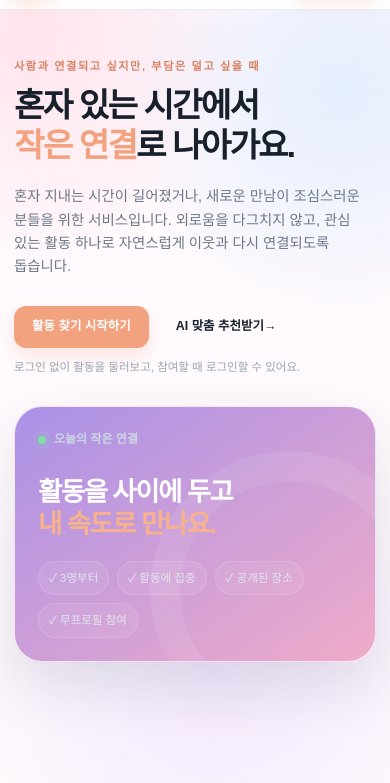
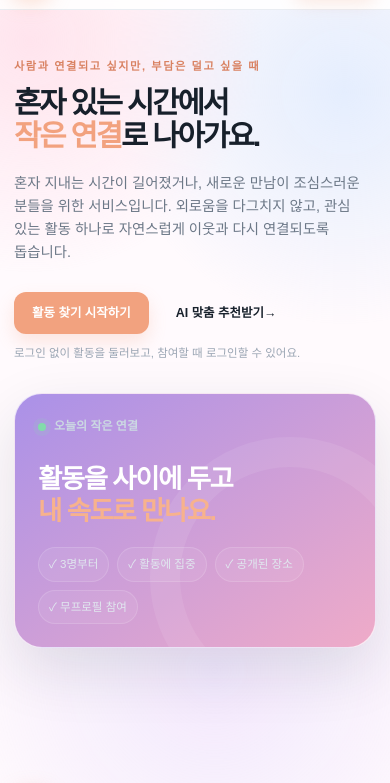
Before and after one commit to Gimchi-coder/malhanundaero-team-project, a plain HTML site: page index.html in a window 390 px wide. Shown: the part 58-841 px from the top of the page. Drawn offline with nearby package versions, Linux system fonts and the light colour scheme; no server answers.

Commit message:
디자인 수정

```diff
--- a/style.css
+++ b/style.css
@@ -83,7 +83,7 @@ body[data-view="guide"] .hero-section, body[data-view="guide"] #connection-start
 .eyebrow { margin-bottom: 10px; color: var(--accent-dark); font-size: .7rem; font-weight: 900; letter-spacing: .14em; }
 h1, h2, h3, h4 { color: var(--ink); letter-spacing: -.055em; line-height: 1.2; overflow-wrap: break-word; text-wrap: balance; }
 h1 { max-width: 680px; font-size: clamp(2.9rem, 7vw, 5.6rem); font-weight: 900; }
-.hero-line { display: inline-block; white-space: nowrap; }
+.hero-line { display: inline-block; max-width: 100%; white-space: nowrap; }
 h1 em { color: var(--accent); font-style: normal; }
 h2 { font-size: clamp(1.5rem, 3vw, 2.15rem); }
 .hero-description { max-width: 590px; margin-top: 20px; color: var(--muted); font-size: clamp(.9rem, 1.7vw, 1.02rem); overflow-wrap: break-word; word-break: keep-all; }
@@ -244,7 +244,8 @@ select { appearance: auto; }.form-group input:focus, .form-group select:focus, .
 @keyframes card-rise { from { opacity: 0; transform: translateY(12px); } to { opacity: 1; transform: translateY(0); } }
 
 @media (max-width: 680px) {
-    h1 { font-size: clamp(1.85rem, 8.5vw, 4rem); }
+    .hero-copy { min-width: 0; }
+    h1 { max-width: 100%; font-size: clamp(1.45rem, 7.6vw, 3.4rem); line-height: 1.12; letter-spacing: -.07em; }
     .btn-primary, .btn-ghost, .btn-outline { font-size: clamp(.72rem, 3.2vw, .9rem); }
     .section-heading p:not(.eyebrow), .connection-heading p:not(.eyebrow) { font-size: clamp(.78rem, 3.2vw, .9rem); }
 }
```
